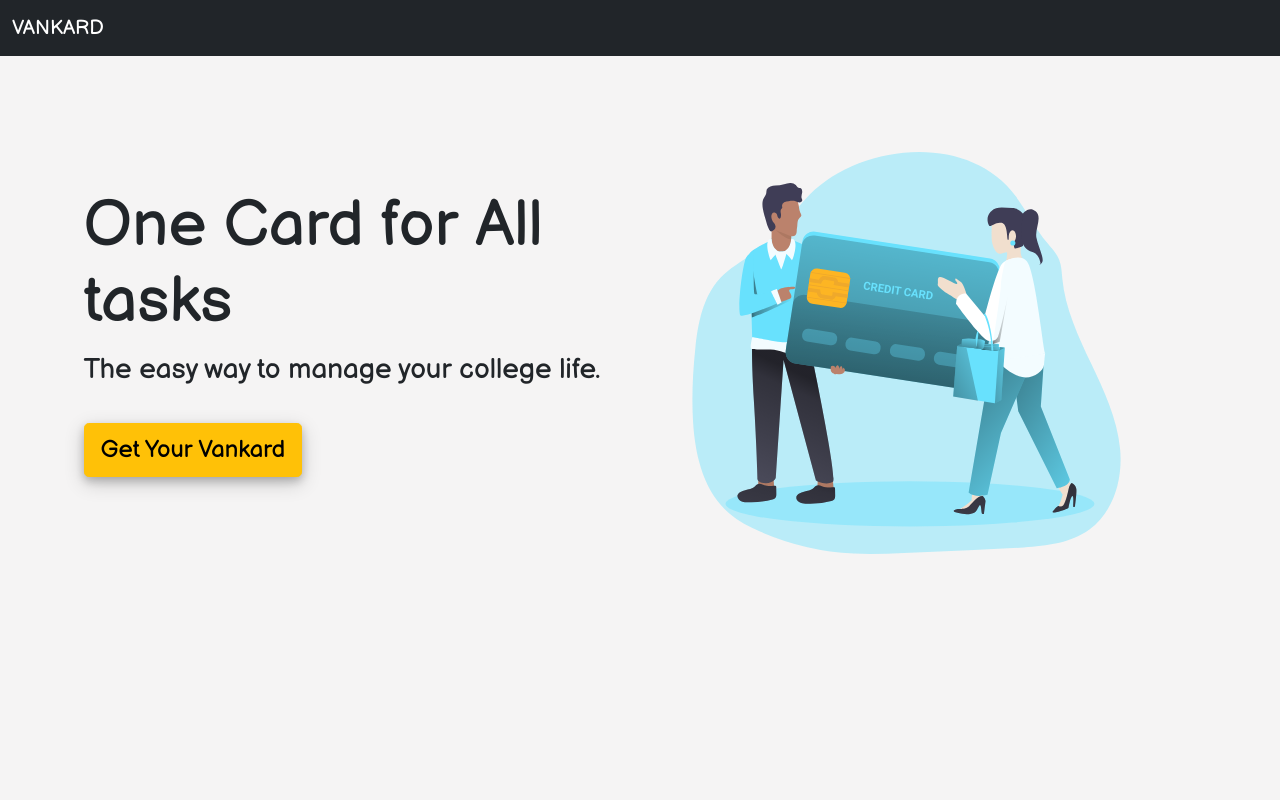
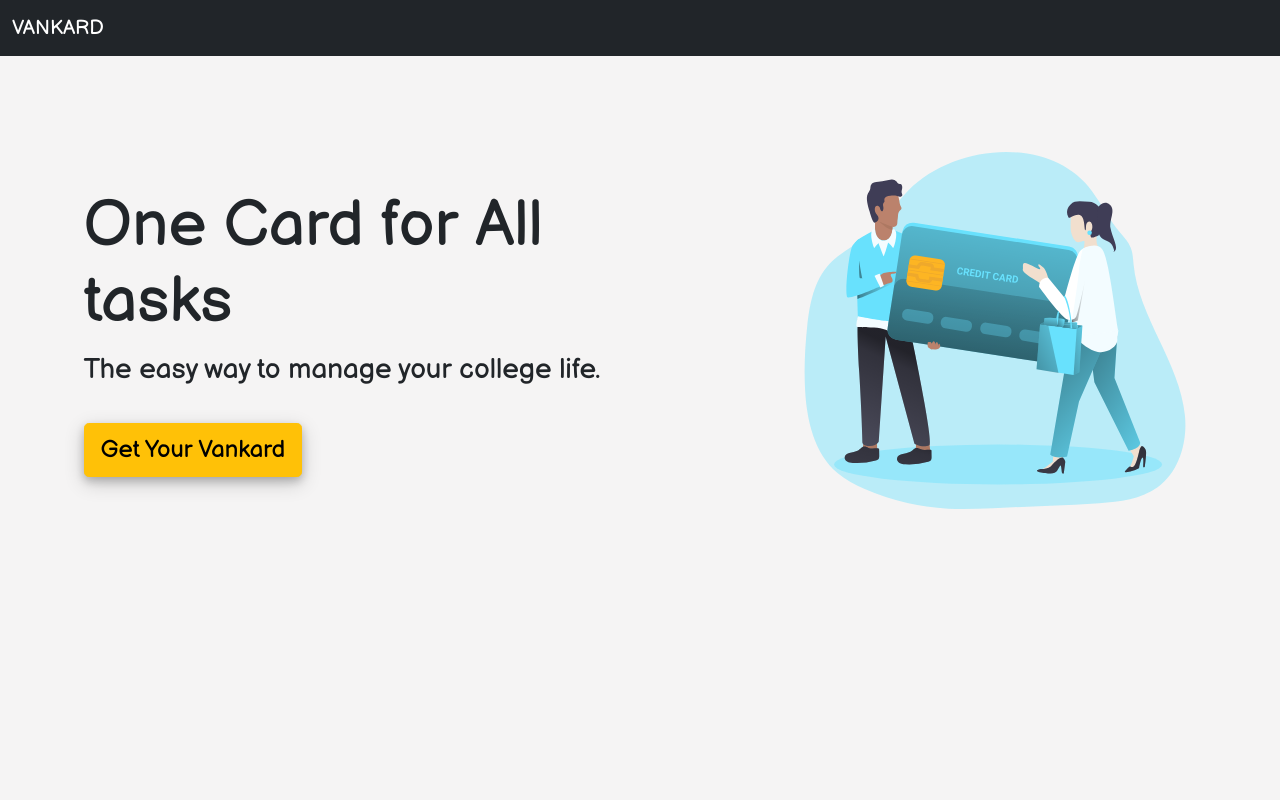
Before and after one commit to Aryan271/aryan271.github.io, a plain HTML site: page index.html in a window 1280 px wide. Shown: the top 800 px of the page. Drawn offline with nearby package versions, Linux system fonts and the light colour scheme.

Commit message:
Update styles.css

```diff
--- a/styles.css
+++ b/styles.css
@@ -1,6 +1,11 @@
 body{
     font-family: 'Balsamiq Sans', cursive;
     background-color: #f5f4f4;
+}
+
+.my-container{
+    max-width: 100%;
+    margin: auto;
 }
 
 .navbar{
@@ -9,15 +14,10 @@ body{
 }
 
 .main-img{
-    width: 90%;
+    width: 80%;
     max-width: 50rem;
     min-width: 25rem;
     object-fit: contain;
-}
-
-.my-container{
-    max-width: 100%;
-    margin: auto;
 }
 
 .section1-container{
@@ -42,6 +42,10 @@ body{
     text-align: start;
     padding-left: 3%;
     padding-top: 3%;
+}
+
+.img-container{
+    text-align: right;
 }
 
 .section1-content-right{
```
